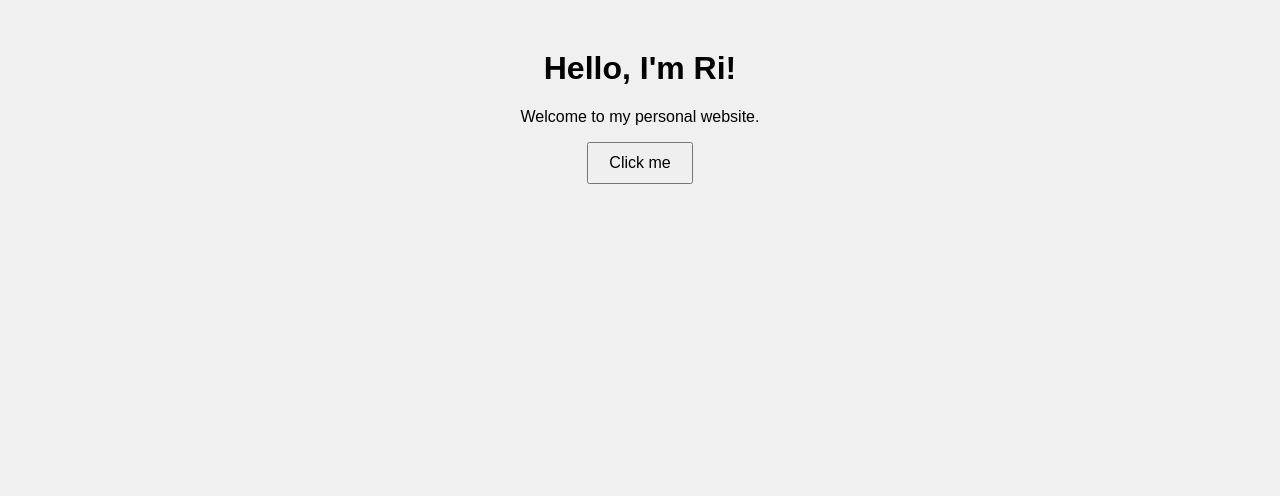
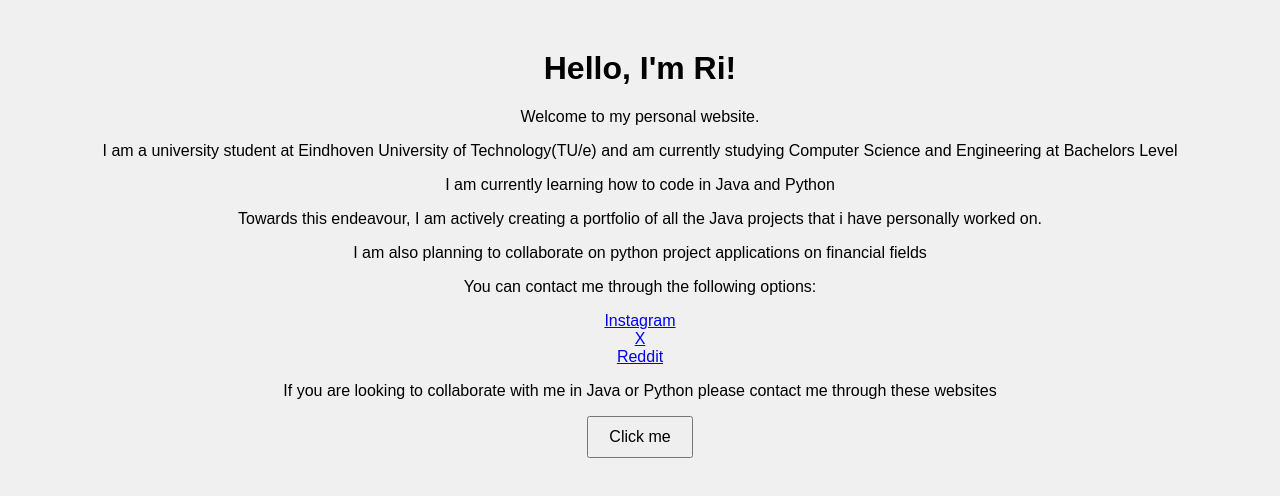
Before and after one commit to ri-ruin/ri-ruin.github.io, a plain HTML site: page index.html in a window 1280 px wide. Drawn offline with Linux system fonts and the light colour scheme.

Commit message:
Update index.html
Adding new information to explore how the html files work in their structure and input

```diff
--- a/index.html
+++ b/index.html
@@ -8,6 +8,15 @@
 <body>
     <h1>Hello, I'm Ri!</h1>
     <p>Welcome to my personal website.</p>
+    <p>I am a university student at Eindhoven University of Technology(TU/e) and am currently studying Computer Science and Engineering at Bachelors Level</p>
+    <p>I am currently learning how to code in Java and Python</p>
+    <p>Towards this endeavour, I am actively creating a portfolio of all the Java projects that i have personally worked on.</p>
+    <p>I am also planning to collaborate on python project applications on financial fields</p>
+    <p>You can contact me through the following options:</p>
+    <a href="https://www.instagram.com/_ri_ruin/">Instagram</a><br>
+    <a href="https://x.com/_ri_ruin_">X</a><br>
+    <a href="https://www.reddit.com/user/_ri-ruin_/">Reddit</a><br>
+    <p>If you are looking to collaborate with me in Java or Python please contact me through these websites</p>
     <button onclick="greet()">Click me</button>
 
     <script src="script.js"></script>
```
